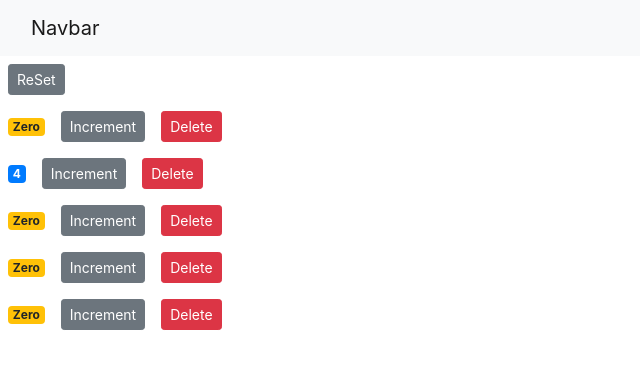
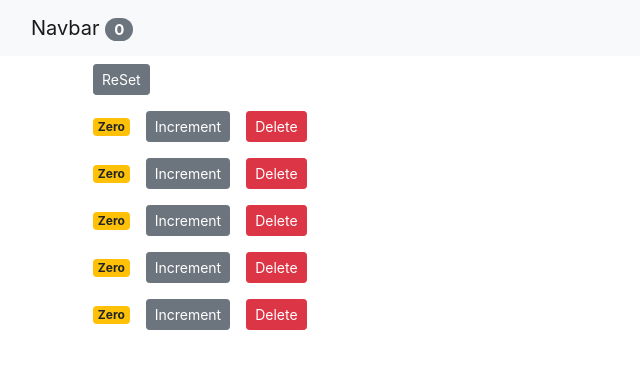
Before and after one commit to vch9391/PrivateReactRepository, a React (Create React App) app in the folder counter-app/: page / in a window 1280 px wide. Shown: the top 368 px of the page, without its empty margins (0-640 px from the left). Built offline with nearby package versions, Linux system fonts and the light colour scheme.

Commit message:
Lifting the State Up

```diff
--- a/counter-app/src/App.js
+++ b/counter-app/src/App.js
@@ -1,18 +1,53 @@
-import logo from './logo.svg';
+import React, { Component } from 'react';
 import './App.css';
 import NavBar from './components/navbar';
 import Counters from './components/counters';
-import React from 'react';
 
-function App() {
-  return (
-    <React.Fragment>
-      <NavBar />
-      <main className="">
-        <Counters/>
-      </main>
-    </React.Fragment>
-  );
+class App extends Component {
+    state = {
+      counters : [
+          { id: 1, count: 0 },
+          { id: 2, count: 0 },
+          { id: 3, count: 0 },
+          { id: 4, count: 0 },
+          { id: 5, count: 0 }]
+    };
+
+    handleIncrement = (counter) => {
+        const counters2 = [...this.state.counters];
+        const index = counters2.indexOf(counter);
+        counters2[index] = {...counter};
+        counters2[index].count++;
+        this.setState({ counters: counters2 });
+    }
+
+    handleDelete = (counterId) => {
+        console.log("counterId",counterId);
+        const counters = this.state.counters.filter(o => o.id !== counterId);
+        this.setState({counters:counters});
+    }
+
+    handleReset = () => {
+      const counters = this.state.counters.map(o => {
+            o.count = 0;
+            return o
+        });
+        this.setState({ counters });
+    };
+
+    render() {
+      return (
+      <React.Fragment>
+        <NavBar totalCounters={this.state.counters.filter(o => o.count > 0 ).length}/>
+        <main className="container">
+          <Counters onIncrement={this.handleIncrement}
+                    onDelete={this.handleDelete}
+                    onReset={this.handleReset}
+                    counters={this.state.counters}/>
+        </main>
+      </React.Fragment>
+      );
+    }
 }
 
 export default App;
--- a/counter-app/src/components/counters.js
+++ b/counter-app/src/components/counters.js
@@ -2,48 +2,16 @@ import React, { Component } from 'react';
 import Counter from './counter'
 
 class Counters extends Component {
-    state = {
-        counters : [
-            { id: 1, count: 0 },
-            { id: 2, count: 4 },
-            { id: 3, count: 0 },
-            { id: 4, count: 0 },
-            { id: 5, count: 0 }
-        ]
-    };
-
-    handleIncrement = (counter) => {
-        const counters2 = [...this.state.counters];
-        const index = counters2.indexOf(counter);
-        counters2[index] = {...counter};
-        counters2[index].count++;
-        this.setState({ counters: counters2 });
-    }
-
-    handleDelete = (counterId) => {
-        console.log("counterId",counterId);
-        const counters = this.state.counters.filter(o => o.id !== counterId);
-        this.setState({counters:counters});
-    }
-
-    handleReset = () => {
-        const counters2 = this.state.counters.map(o => {
-            o.count = 0;
-            return o
-        });
-        this.setState({ counters: counters2 });
-    };
-
     render() {
         return (
             <div>
-                <button onClick={()=>this.handleReset()}
+                <button onClick={this.props.onReset}
                         className="btn btn-secondary btn-sm m-2">
                             ReSet
                 </button>
-                {this.state.counters.map( o => <Counter key={o.id} counter={o}
-                            onDelete={this.handleDelete}
-                            onIncrement={this.handleIncrement}/>)}
+                {this.props.counters.map( o => <Counter key={o.id} counter={o}
+                            onDelete={this.props.onDelete}
+                            onIncrement={this.props.onIncrement}/>)}
             </div>
         );
     }
--- a/counter-app/src/components/navbar.js
+++ b/counter-app/src/components/navbar.js
@@ -5,7 +5,12 @@ class NavBar extends Component {
         return (
         <nav class="navbar navbar-light bg-light">
             <div class="container-fluid">
-                <a class="navbar-brand" href="#">Navbar</a>
+                <a class="navbar-brand" href="#">
+                    Navbar{" "}
+                    <span className="badge badge-pill badge-secondary">
+                        {this.props.totalCounters}
+                    </span>
+                </a>
             </div>
         </nav>
         );
```
